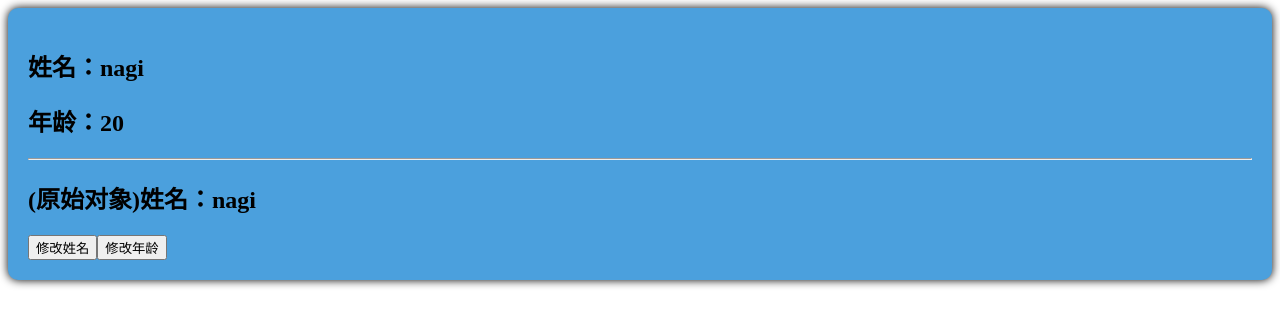
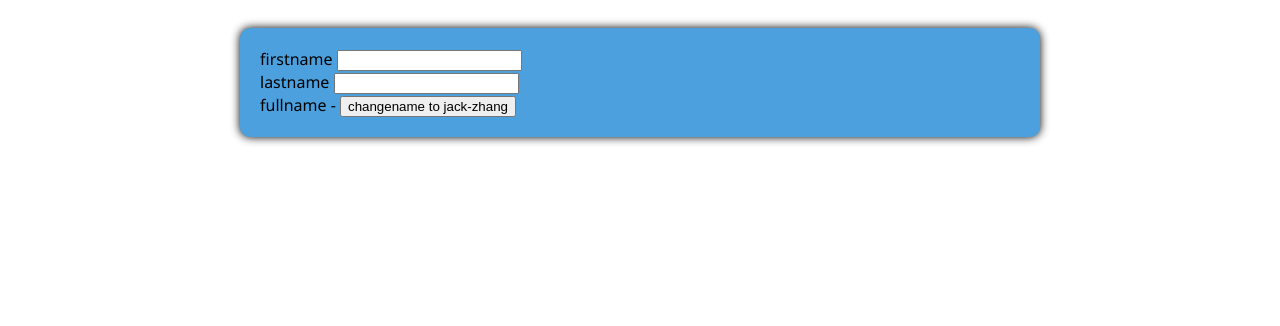
Before and after one commit to Roben-hou/vue, a Vue app in the folder vue3/: page / in a window 1280 px wide. Shown: the top 326 px of the page. Built offline with nearby package versions, Linux system fonts and the light colour scheme; the HTML template or start-up script is replaced by a standard one.

Commit message:
computed

```diff
--- a/vue3/src/App.vue
+++ b/vue3/src/App.vue
@@ -1,20 +1,37 @@
 <script setup lang="ts">
-// 导入您刚才写的那个文件
-//import Test1 from './views/vue基本语法/1.模版语法/1.插值表达式.vue'
-//import Test2 from './views/vue基本语法/1.模版语法/2.动态绑定.vue'
-//import Test3 from './views/vue基本语法/1.模版语法/3条件渲染.vue'
-//import Test4 from './views/vue基本语法/1.模版语法/4.列表渲染.vue'
-//import Test5 from './views/vue基本语法/1.模版语法/5.事件绑定.vue'
-//import Test6 from './views/vue基本语法/1.模版语法/6.prevent和once.vue'
-//import Test7 from './views/vue基本语法/1.模版语法/7.事件冒泡和阻止事件冒泡.vue'
-//import Test9 from './views/vue基本语法/1.模版语法/9.ref1.vue'
-//import Test10 from './views/vue基本语法/1.模版语法/10.reactive.vue'
-//import Test12 from './views/vue基本语法/1.模版语法/12.refandreactive.vue'
-import Test13 from './views/vue基本语法/1.模版语法/13.torefs.vue'
-
+// 导入最新的课程组件
+import Test1 from './views/vue基本语法/1.模版语法/1.插值表达式.vue'
+import Test2 from './views/vue基本语法/1.模版语法/2.动态绑定.vue'
+import Test3 from './views/vue基本语法/1.模版语法/3条件渲染.vue'
+import Test4 from './views/vue基本语法/1.模版语法/4.列表渲染.vue'
+import Test5 from './views/vue基本语法/1.模版语法/5.事件绑定.vue'
+import Test6 from './views/vue基本语法/1.模版语法/6.prevent和once.vue'
+import Test7 from './views/vue基本语法/1.模版语法/7.事件冒泡和阻止事件冒泡.vue'
+import Test8 from './views/vue基本语法/1.模版语法/8.事件委托.vue'
+import Test9 from './views/vue基本语法/1.模版语法/9.v-model.vue'
+import Test10 from './views/vue基本语法/1.模版语法/10.ref1.vue'
+import Test11 from './views/vue基本语法/1.模版语法/11.reactive.vue'
+import Test12 from './views/vue基本语法/1.模版语法/12.refuseinobj.vue'
+import Test13 from './views/vue基本语法/1.模版语法/13.refandreactive.vue'
+import Test14 from './views/vue基本语法/1.模版语法/14.torefs.vue'
+import Test15 from './views/vue基本语法/1.模版语法/15.computed计算属性.vue'
 </script>
 
 <template>
-  <!-- 直接像写 HTML 标签一样把它放在页面上！ -->
-<Test13/>
+  <div class="container">
+    <!-- 显示当前学习的第9课 -->
+    <Test15/>
+
+    <!-- 如果想看之前的课程，可以切换上面的组件 -->
+    <!-- <Test14/> -->
+  </div>
 </template>
+
+<style>
+.container {
+  max-width: 800px;
+  margin: 0 auto;
+  padding: 20px;
+  font-family: 'Segoe UI', Tahoma, Geneva, Verdana, sans-serif;
+}
+</style>
--- /dev/null
+++ b/vue3/src/views/vue基本语法/1.模版语法/15.computed计算属性.vue
@@ -0,0 +1,49 @@
+<script setup lang="ts">
+import { ref, computed } from 'vue';
+
+let firstname = ref('')
+let lastname = ref('')
+
+
+// let fullname = computed({
+//     get() {
+//         return firstname.value.slice(0, 1).toUpperCase() + firstname.value.slice(1) + '-' + lastname.value.slice(0, 1).toUpperCase() + lastname.value.slice(1)
+//     },
+//     set(val) {
+//         const [str1, str2] = val.split('-')
+//         firstname.value = str1
+//         lastname.value = str2
+//     }
+// })
+
+let fullname = computed(() => {
+    return firstname.value.slice(0, 1).toUpperCase() + firstname.value.slice(1) + '-' + lastname.value.slice(0, 1).toUpperCase() + lastname.value.slice(1)
+})
+
+function changename() {
+    fullname.value = 'jack-zhang'
+}
+</script>
+
+
+<template>
+<div class="person">
+    firstname <input type="text" v-model="firstname"><br>
+    lastname <input type="text" v-model="lastname"><br>
+    fullname {{ fullname }}
+    <!-- fullname {{ fullname }} -->
+    <!-- fullname {{ fullname }} -->
+    <!-- fullname {{ fullname }} -->
+    <!-- fullname {{ fullname }} -->
+     <button @click="changename">changename to jack-zhang</button>
+</div>
+</template>
+
+<style>
+.person {
+  background-color: #4ba0dd;
+  box-shadow: 0 0 10px;
+  padding: 20px;
+  border-radius: 10px;
+}
+</style>
--- /dev/null
+++ b/vue3/src/views/vue基本语法/1.模版语法/9.v-model.vue
@@ -0,0 +1,75 @@
+<script setup lang="ts">
+import { ref } from 'vue';
+
+/*
+   第9课：v-model 双向数据绑定
+   1. 什么是双向绑定？
+      - 数据改变 -> 视图自动更新
+      - 视图改变（用户输入） -> 数据自动更新
+   2. v-model 主要用于表单元素：input, textarea, select 等。
+*/
+
+// 定义一个响应式变量
+let message = ref('Hello Vue3!')
+
+let favorColor = ref('red')
+
+let isAgreed = ref(false)
+
+</script>
+
+<template>
+<div class="v-model-demo">
+    <h1>第9课:v-model 双向绑定</h1>
+
+    <section>
+        <h3>1. 文本输入框</h3>
+        <!-- v-model 直接绑定变量 -->
+        <input type="text" v-model="message">
+        <p>您输入的内容是：{{ message }}</p>
+        <button @click="message = '已被代码重置'">重置内容</button>
+    </section>
+
+    <hr>
+
+    <section>
+        <h3>2. 单选框 (Radio)</h3>
+        <label><input type="radio" value="red" v-model="favorColor"> 红色</label>
+        <label><input type="radio" value="blue" v-model="favorColor"> 蓝色</label>
+        <p>您选中的颜色是：<span :style="{color: favorColor}">{{ favorColor }}</span></p>
+    </section>
+
+    <hr>
+
+    <section>
+        <h3>3. 复选框 (Checkbox)</h3>
+        <label><input type="checkbox" v-model="isAgreed"> 同意协议</label>
+        <p>状态：{{ isAgreed ? '已同意' : '未同意' }}</p>
+    </section>
+</div>
+</template>
+
+<style scoped>
+.v-model-demo {
+    background-color: #f0f9eb;
+    padding: 20px;
+    border: 2px solid #67c23a;
+    border-radius: 12px;
+    box-shadow: 0 4px 12px rgba(0,0,0,0.1);
+}
+
+section {
+    margin: 15px 0;
+}
+
+input[type="text"] {
+    padding: 8px;
+    border-radius: 4px;
+    border: 1px solid #ccc;
+    width: 200px;
+}
+
+h1 {
+    color: #409eff;
+}
+</style>
```
Also changed, not shown: vue3/src/views/vue基本语法/1.模版语法/10.ref1.vue (renamed from vue3/src/views/vue基本语法/1.模版语法/9.ref1.vue), vue3/src/views/vue基本语法/1.模版语法/11.reactive.vue (renamed from vue3/src/views/vue基本语法/1.模版语法/10.reactive.vue), vue3/src/views/vue基本语法/1.模版语法/12.refuseinobj.vue (renamed from vue3/src/views/vue基本语法/1.模版语法/11.refuseinobj.vue), vue3/src/views/vue基本语法/1.模版语法/13.refandreactive.vue (renamed from vue3/src/views/vue基本语法/1.模版语法/12.refandreactive.vue), vue3/src/views/vue基本语法/1.模版语法/14.torefs.vue (renamed from vue3/src/views/vue基本语法/1.模版语法/13.torefs.vue).
